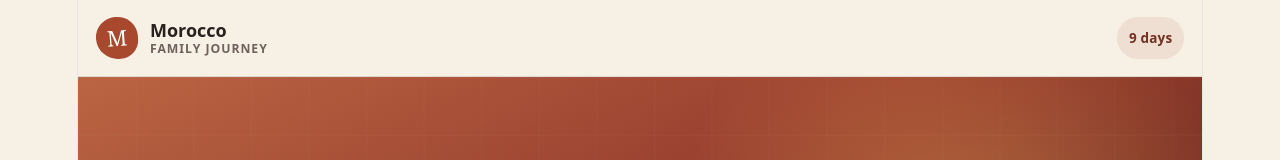
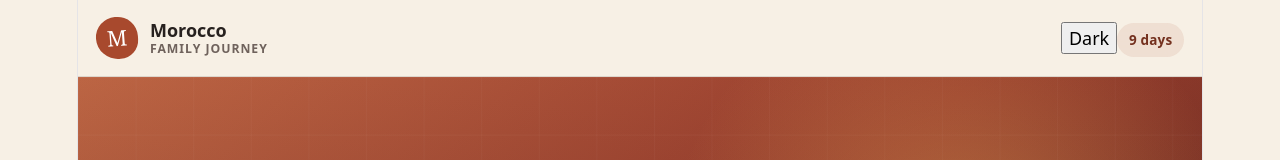
Before and after one commit to PaoloMarini/morocco-family-trip, a React (Vite) app: page / in a window 1280 px wide. Shown: the top 160 px of the page. Built offline with nearby package versions, Linux system fonts and the light colour scheme.

Commit message:
Add persistent dark mode toggle

```diff
--- a/src/App.tsx
+++ b/src/App.tsx
@@ -1,4 +1,4 @@
-import { useState } from 'react'
+import { useEffect, useState } from 'react'
 import { navigation } from './data/trip'
 import DiscoverPage from './pages/DiscoverPage'
 import HomePage from './pages/HomePage'
@@ -10,11 +10,31 @@ import './App.css'
 import './pages/HomePage.css'
 import './pages/HomePageFixes.css'
 
+type Theme = 'light' | 'dark'
+
 const prefersReducedMotion = () =>
   window.matchMedia('(prefers-reduced-motion: reduce)').matches
 
+const getInitialTheme = (): Theme => {
+  const storedTheme = window.localStorage.getItem('morocco-theme')
+
+  if (storedTheme === 'light' || storedTheme === 'dark') {
+    return storedTheme
+  }
+
+  return window.matchMedia('(prefers-color-scheme: dark)').matches
+    ? 'dark'
+    : 'light'
+}
+
 function App() {
   const [activeSection, setActiveSection] = useState<Section>('home')
+  const [theme, setTheme] = useState<Theme>(getInitialTheme)
+
+  useEffect(() => {
+    document.documentElement.dataset.theme = theme
+    window.localStorage.setItem('morocco-theme', theme)
+  }, [theme])
 
   const renderPage = () => {
     switch (activeSection) {
@@ -47,7 +67,17 @@ function App() {
           </span>
         </button>
 
-        <span className="trip-length">9 days</span>
+        <div className="top-bar__actions">
+          <button
+            className="theme-toggle"
+            type="button"
+            aria-label={`Switch to ${theme === 'dark' ? 'light' : 'dark'} mode`}
+            onClick={() => setTheme((current) => (current === 'dark' ? 'light' : 'dark'))}
+          >
+            {theme === 'dark' ? 'Light' : 'Dark'}
+          </button>
+          <span className="trip-length">9 days</span>
+        </div>
       </header>
 
       <main>{renderPage()}</main>
```
